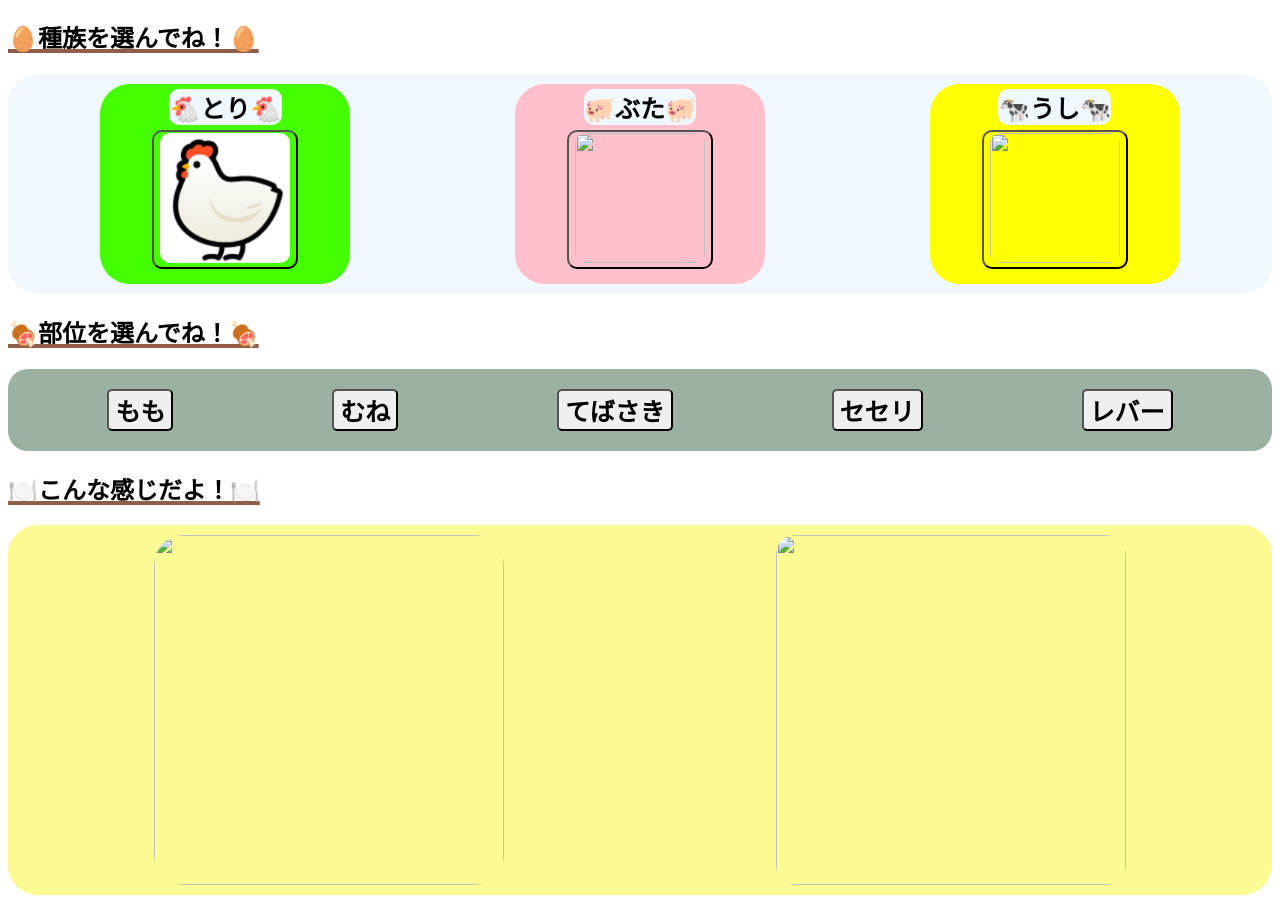
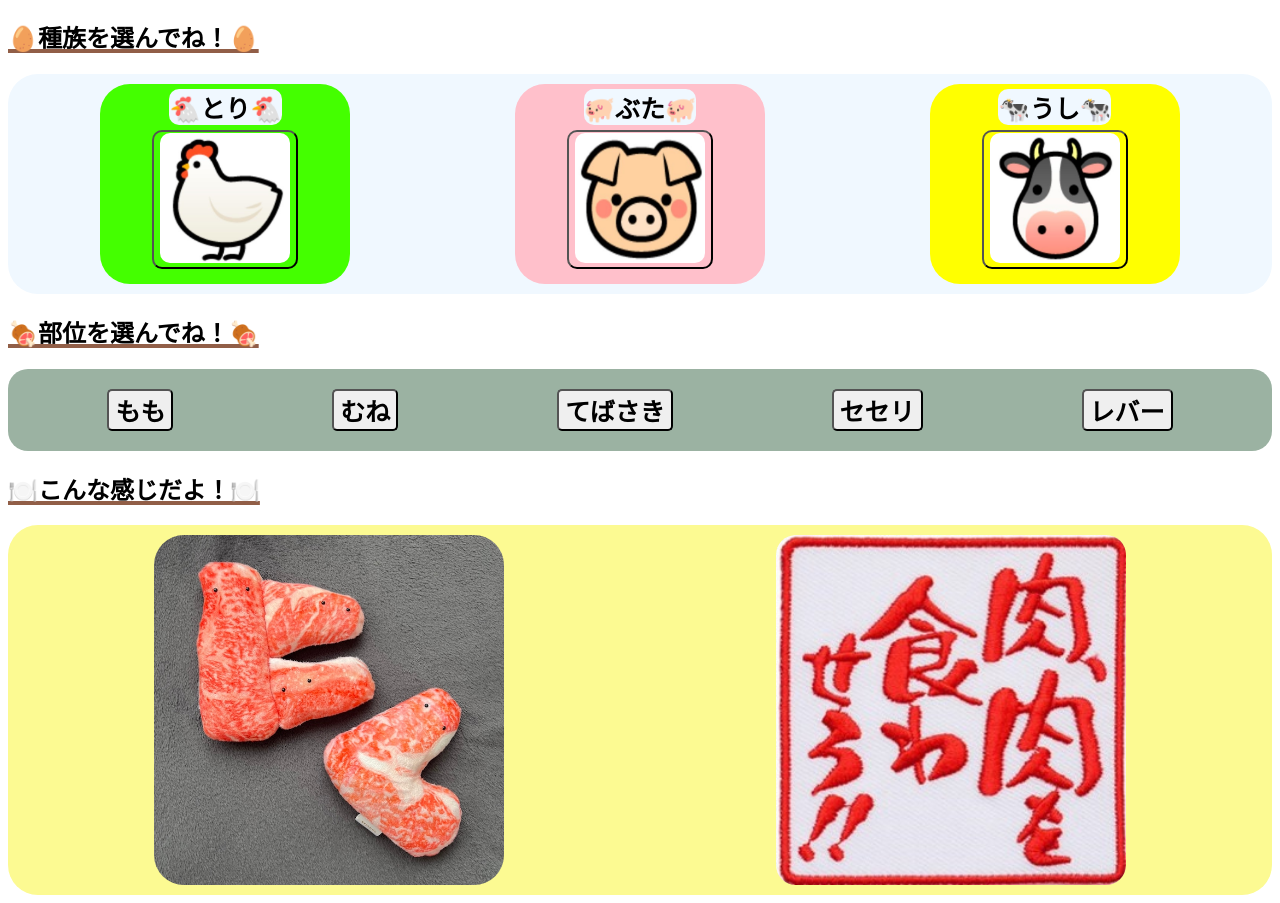
Before and after one commit to Suzuki-Yosuke-00/Suzuki-Yosuke-00.fnd29, a plain HTML site: page index.html in a window 1280 px wide. Shown: the part 70-973 px from the top of the page. Drawn offline with Linux system fonts and the light colour scheme.

Commit message:
Update index.html

```diff
--- a/index.html
+++ b/index.html
@@ -23,11 +23,11 @@
     </div>
     <div class="pinkSquare">
       <p class="typeLabel">🐖ぶた🐖</p>
-      <button class="typeSelectButton" type="button"> <img src="img_deta/buta.jpg" height ="130" width="130" id="butaImage" /></button>
+      <button class="typeSelectButton" type="button"> <img src="buta.jpg" height ="130" width="130" id="butaImage" /></button>
     </div>
     <div class="yellowSquare">
       <p class="typeLabel">🐄うし🐄</p>
-      <button class="typeSelectButton" type="button"> <img src="img_deta/cow.jpg" height ="130" width="130" id="cowImage" /></button>
+      <button class="typeSelectButton" type="button"> <img src="cow.jpg" height ="130" width="130" id="cowImage" /></button>
     </div>
   </div>
 
@@ -43,8 +43,8 @@
 
   <h2 class="title">🍽️こんな感じだよ！🍽️</h2>
     <div class="nikuimg">
-        <img src="img_deta/nikumoji.jpg" width="350" height="350" id="rawMeatImage">
-        <img src="img_deta/nikukuwasero.jpg" width="350" height="350" id="cookedMeatImage">
+        <img src="nikumoji.jpg" width="350" height="350" id="rawMeatImage">
+        <img src="nikukuwasero.jpg" width="350" height="350" id="cookedMeatImage">
     </div>
 
 </body>
```
